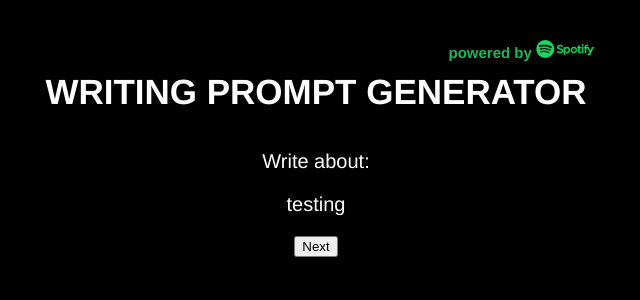
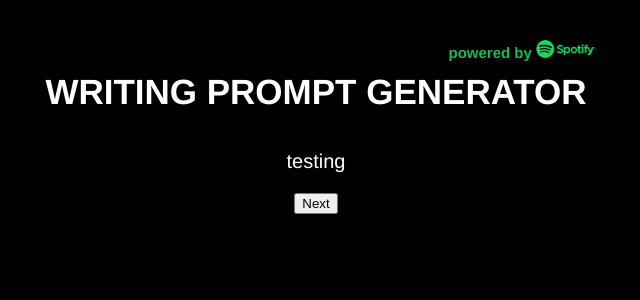
Before and after one commit to asantos27/spotify-prompt, a React (Create React App) app in the folder spotify-prompt/: page / in a window 1280 px wide. Shown: the top 300 px of the page, without its empty margins (324-964 px from the left). Built offline with nearby package versions, Linux system fonts and the light colour scheme.

Commit message:
defined div class for prompts

```diff
--- a/spotify-prompt/src/components/PromptPage.js
+++ b/spotify-prompt/src/components/PromptPage.js
@@ -4,9 +4,8 @@ import Generator from './Generator';
 import {prompts} from '../assets/prompts';
 const PromptPage = () => {
   return (
-    <div>
-      <p>Write about:</p>
-      <Generator dataset={prompts}/>
+    <div className="topic">
+      <p2><Generator dataset={prompts}/></p2>
     </div>
   );
 }
```
